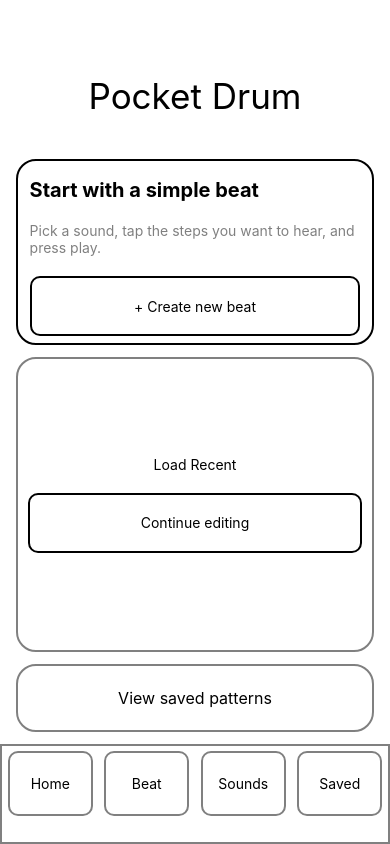
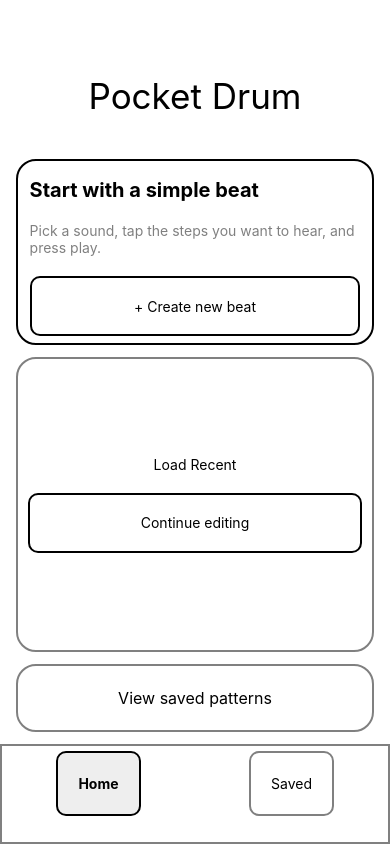
Before and after one commit to Quinnsmitth/PocketDrum, a React Native app: screen /Home in a window 390 px wide. Built offline with nearby package versions, Linux system fonts and the light colour scheme.

Commit message:
navbar now functional with save and home

```diff
--- a/App.js
+++ b/App.js
@@ -1,188 +1,24 @@
-import { Text, View, StyleSheet, useWindowDimensions, Pressable } from 'react-native';
+
+import { NavigationContainer } from '@react-navigation/native';
+import { createNativeStackNavigator } from '@react-navigation/native-stack';
+
+import Home from './Home.js';
+import { Saved } from './Saved.js';
+
+const Stack = createNativeStackNavigator();
 
 export default function App() {
-    const { height, width } = useWindowDimensions();
-    const checkPress= () =>{
-        console.log("button Pressed")
-    }
-    return (
-    <View style={styles.screen}>
-        <Text style={styles.header}>Pocket Drum</Text>
-
-        <View
-            style={[
-                styles.topBox,
-                {
-                    height: height * 0.22,
-                    width: width * 0.92,
-                },
-            ]}
-        >
-            <Text style={styles.c_text_top_box_header}>
-                Start with a simple beat
-            </Text>
-
-            <Text style={styles.c_text_top_box_body}>
-                Pick a sound, tap the steps you want to hear, and press play.
-            </Text>
-
-            <Pressable onPress= {checkPress} style={styles.topBox_button}>
-                <Text>+ Create new beat</Text>
-            </Pressable>
-        </View>
-
-
-        <View
-            style={[
-                styles.middleBox,
-                {
-                    height: height * 0.35,
-                    width: width * 0.92,
-                },
-            ]}
-        >
-            <Text style={styles.c_text}>Load Recent</Text>
-            <Pressable onPress={checkPress} style={styles.middleBox_button}>
-                <Text>Continue editing</Text>
-            </Pressable>
-        </View>
-
-
-        <Pressable onPress={checkPress}
-            style={[
-                styles.bottomBox,
-                {
-                    height: height * 0.08,
-                    width: width * 0.92,
-                },
-            ]}
-        >
-            <Text style={styles.c_text_bottom}>
-                View saved patterns
-            </Text>
-        </Pressable>
-
-        <View style={styles.nav}>
-            <Pressable style={styles.nav_icons}>
-                <Text>Home</Text>
-            </Pressable>
-
-            <Pressable style={styles.nav_icons}>
-                <Text>Beat</Text>
-            </Pressable>
-
-            <Pressable style={styles.nav_icons}>
-                <Text>Sounds</Text>
-            </Pressable>
-
-            <Pressable style={styles.nav_icons}>
-                <Text>Saved</Text>
-            </Pressable>
-        </View>
-    </View>
-
-    );}
-
-const styles = StyleSheet.create({
-    nav: {
-        backgroundColor: 'white',
-        height: 100,
-        width: '100%',
-        position: 'absolute',
-        bottom: 0,
-        borderColor: 'grey',
-        borderWidth: 2,
-        justifyContent: 'space-around',
-        flex:1,
-        flexDirection: 'row'
-    },
-    nav_icons:{
-    marginTop: 5,
-    width: '22%',
-    height: 65,
-    borderWidth: 2,
-    borderColor: 'grey',
-    borderRadius: 10,
-    justifyContent: 'center',
-    alignItems: 'center',
-    },
-    header: {
-        fontSize: 35,
-        marginBottom: 30,
-    },
-
-    screen: {
-        flex: 1,
-        backgroundColor: 'white',
-        paddingTop: 75,
-        alignItems: 'center',
-        gap: 12,
-    },
-
-    topBox: {
-        backgroundColor: 'white',
-        borderRadius: 20,
-        borderWidth: 2,
-        borderColor: 'black',
-        padding: 12,
-    },
-
-    topBox_button: {
-        height: 60,
-        justifyContent: 'center',
-        alignItems: 'center',
-        borderRadius: 10,
-        borderWidth: 2,
-        borderColor: 'black',
-        marginTop: 20,
-    },
-
-    middleBox: {
-        backgroundColor: 'white',
-        borderRadius: 20,
-        borderWidth: 2,
-        borderColor: 'grey',
-        justifyContent: 'center',
-        alignItems: 'center',
-    },
-    middleBox_button:{
-        height: 60,
-        width: '94%',
-        justifyContent: 'center',
-        alignItems: 'center',
-        borderRadius: 10,
-        borderWidth: 2,
-        borderColor: 'black',
-        marginTop: 20,
-    },
-
-    bottomBox: {
-        backgroundColor: 'white',
-        borderRadius: 20,
-        borderWidth: 2,
-        borderColor: 'grey',
-        justifyContent: 'center',
-        alignItems: 'center',
-    },
-
-    c_text: {
-        textAlign: 'center',
-        color: 'black',
-    },
-
-    c_text_bottom: {
-        color: 'black',
-        fontSize: 16,
-    },
-
-    c_text_top_box_header: {
-        fontSize: 20,
-        fontWeight: 'bold',
-        marginTop:5
-    },
-
-    c_text_top_box_body: {
-        color: 'grey',
-        marginTop: 20,
-    },
-});
+  return (
+    <NavigationContainer>
+      <Stack.Navigator
+        initialRouteName="Home"
+        screenOptions={{
+          headerShown: false,
+        }}
+      >
+        <Stack.Screen name="Home" component={Home} />
+        <Stack.Screen name="Saved" component={Saved} />
+      </Stack.Navigator>
+    </NavigationContainer>
+  );
+}
--- /dev/null
+++ b/Home.js
@@ -0,0 +1,172 @@
+
+import {
+  Text,
+  View,
+  StyleSheet,
+  useWindowDimensions,
+  Pressable,
+} from 'react-native';
+
+import { NavBar } from './NavBar';
+
+export default function Home({ navigation }) {
+  const { height, width } = useWindowDimensions();
+
+  const checkPress = () => {
+    console.log('Button pressed');
+  };
+
+  return (
+    <View style={styles.screen}>
+      <Text style={styles.header}>Pocket Drum</Text>
+
+      <View
+        style={[
+          styles.topBox,
+          {
+            height: height * 0.22,
+            width: width * 0.92,
+          },
+        ]}
+      >
+        <Text style={styles.c_text_top_box_header}>
+          Start with a simple beat
+        </Text>
+
+        <Text style={styles.c_text_top_box_body}>
+          Pick a sound, tap the steps you want to hear, and press play.
+        </Text>
+
+        <Pressable
+          onPress={checkPress}
+          style={styles.topBox_button}
+        >
+          <Text>+ Create new beat</Text>
+        </Pressable>
+      </View>
+
+      <View
+        style={[
+          styles.middleBox,
+          {
+            height: height * 0.35,
+            width: width * 0.92,
+          },
+        ]}
+      >
+        <Text style={styles.c_text}>Load Recent</Text>
+
+        <Pressable
+          onPress={checkPress}
+          style={styles.middleBox_button}
+        >
+          <Text>Continue editing</Text>
+        </Pressable>
+      </View>
+
+      <Pressable
+        onPress={checkPress}
+        style={[
+          styles.bottomBox,
+          {
+            height: height * 0.08,
+            width: width * 0.92,
+          },
+        ]}
+      >
+        <Text style={styles.c_text_bottom}>
+          View saved patterns
+        </Text>
+      </Pressable>
+
+      <NavBar
+        active="Home"
+        navigation={navigation}
+      />
+    </View>
+  );
+}
+
+const styles = StyleSheet.create({
+  screen: {
+    flex: 1,
+    backgroundColor: 'white',
+    paddingTop: 75,
+    paddingBottom: 110,
+    alignItems: 'center',
+    gap: 12,
+  },
+
+  header: {
+    fontSize: 35,
+    marginBottom: 30,
+  },
+
+  topBox: {
+    backgroundColor: 'white',
+    borderRadius: 20,
+    borderWidth: 2,
+    borderColor: 'black',
+    padding: 12,
+  },
+
+  topBox_button: {
+    height: 60,
+    justifyContent: 'center',
+    alignItems: 'center',
+    borderRadius: 10,
+    borderWidth: 2,
+    borderColor: 'black',
+    marginTop: 20,
+  },
+
+  middleBox: {
+    backgroundColor: 'white',
+    borderRadius: 20,
+    borderWidth: 2,
+    borderColor: 'grey',
+    justifyContent: 'center',
+    alignItems: 'center',
+  },
+
+  middleBox_button: {
+    height: 60,
+    width: '94%',
+    justifyContent: 'center',
+    alignItems: 'center',
+    borderRadius: 10,
+    borderWidth: 2,
+    borderColor: 'black',
+    marginTop: 20,
+  },
+
+  bottomBox: {
+    backgroundColor: 'white',
+    borderRadius: 20,
+    borderWidth: 2,
+    borderColor: 'grey',
+    justifyContent: 'center',
+    alignItems: 'center',
+  },
+
+  c_text: {
+    textAlign: 'center',
+    color: 'black',
+  },
+
+  c_text_bottom: {
+    color: 'black',
+    fontSize: 16,
+  },
+
+  c_text_top_box_header: {
+    fontSize: 20,
+    fontWeight: 'bold',
+    marginTop: 5,
+  },
+
+  c_text_top_box_body: {
+    color: 'grey',
+    marginTop: 20,
+  },
+});
--- /dev/null
+++ b/NavBar.js
@@ -0,0 +1,66 @@
+
+import { View, Text, Pressable, StyleSheet } from 'react-native';
+
+const DEFAULT_ITEMS = ['Home', 'Saved'];
+
+export function NavBar({
+  items = DEFAULT_ITEMS,
+  active,
+  navigation,
+}) {
+  return (
+    <View style={styles.nav}>
+      {items.map((name) => {
+        const focused = name === active;
+
+        return (
+          <Pressable
+            key={name}
+            onPress={() => navigation.navigate(name)}
+            style={[
+              styles.nav_icons,
+              focused && styles.nav_icons_active,
+            ]}
+          >
+            <Text
+              style={focused ? styles.nav_text_active : null}
+            >
+              {name}
+            </Text>
+          </Pressable>
+        );
+      })}
+    </View>
+  );
+}
+
+const styles = StyleSheet.create({
+  nav: {
+    backgroundColor: 'white',
+    height: 100,
+    width: '100%',
+    position: 'absolute',
+    bottom: 0,
+    borderColor: 'grey',
+    borderWidth: 2,
+    justifyContent: 'space-around',
+    flexDirection: 'row',
+  },
+  nav_icons: {
+    marginTop: 5,
+    width: '22%',
+    height: 65,
+    borderWidth: 2,
+    borderColor: 'grey',
+    borderRadius: 10,
+    justifyContent: 'center',
+    alignItems: 'center',
+  },
+  nav_icons_active: {
+    backgroundColor: '#eee',
+    borderColor: 'black',
+  },
+  nav_text_active: {
+    fontWeight: 'bold',
+  },
+});
--- /dev/null
+++ b/Saved.js
@@ -0,0 +1,23 @@
+
+import { Text, View, StyleSheet } from 'react-native';
+import { NavBar } from './NavBar';
+
+export function Saved({ navigation }) {
+  return (
+    <View style={styles.screen}>
+      <Text>Hello</Text>
+
+      <NavBar
+        active="Saved"
+        navigation={navigation}
+      />
+    </View>
+  );
+}
+
+const styles = StyleSheet.create({
+  screen: {
+    flex: 1,
+    backgroundColor: 'white',
+  },
+});
--- a/Sequencer.js
+++ b/Sequencer.js
@@ -1,7 +1,6 @@
 import { Text, View, Pressable, StyleSheet } from 'react-native';
 import { useState } from 'react';
-import {turnColor} from './press'
-export default function Squencer() {
+export function Squencer() {
 
   // Sets default instruments
   const instruments = [
--- a/package.json
+++ b/package.json
@@ -3,7 +3,9 @@
   "version": "1.0.0",
   "main": "index.js",
   "dependencies": {
+    "@react-navigation/bottom-tabs": "^7.21.0",
     "@react-navigation/native": "^7.5.1",
+    "@react-navigation/native-stack": "^7.21.0",
     "expo": "~58.0.20",
     "expo-status-bar": "~58.0.4",
     "react": "19.3.0",
```
Also changed, not shown: 1 other file (tests, documents, lock files or other folders).
